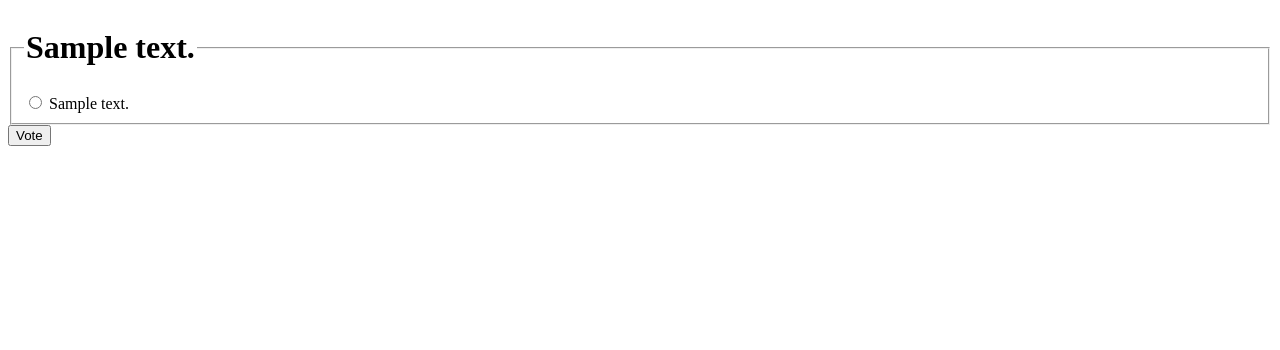
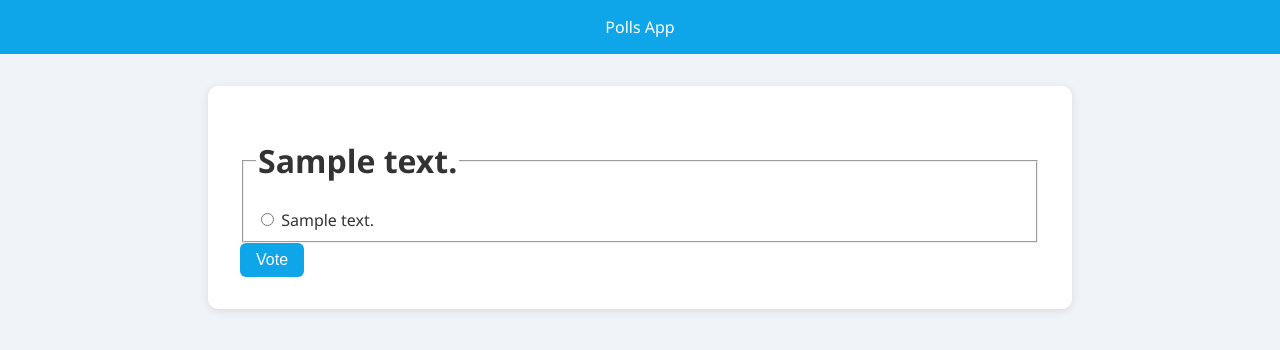
Before and after one commit to shashwot123/polls, a Django app: page /polls/1/ in a window 1280 px wide. Shown: the top 350 px of the page. Run offline with Django 3.2, Linux system fonts and the light colour scheme; tables that the repository leaves empty hold one stand-in row (values such as "Sample post").

Commit message:
Changes to the appearance of the pages

```diff
--- a/polls/static/polls/style.css
+++ b/polls/static/polls/style.css
@@ -1,7 +1,59 @@
-li a {
-    color: green;
+body {
+    font-family: 'Segoe UI', Tahoma, Geneva, Verdana, sans-serif;
+    background: #f0f4f8;
+    margin: 0;
+    padding: 0;
+    color: #333;
 }
 
-body {
-    background: rgb(160, 118, 118);
+header {
+    background-color: #0ea5e9;
+    color: white;
+    padding: 1rem;
+    text-align: center;
 }
+
+.container {
+    max-width: 800px;
+    margin: 2rem auto;
+    padding: 2rem;
+    background: white;
+    border-radius: 10px;
+    box-shadow: 0 2px 10px rgba(0, 0, 0, 0.1);
+}
+
+a {
+    color: #0ea5e9;
+    text-decoration: none;
+}
+
+a:hover {
+    text-decoration: underline;
+}
+
+ul {
+    list-style: none;
+    padding: 0;
+}
+
+li {
+    margin: 1rem 0;
+    padding: 1rem;
+    border: 1px solid #ddd;
+    border-radius: 8px;
+    background-color: #f9fafb;
+}
+
+button, input[type="submit"] {
+    background-color: #0ea5e9;
+    color: white;
+    border: none;
+    padding: 0.5rem 1rem;
+    border-radius: 6px;
+    cursor: pointer;
+    font-size: 1rem;
+}
+
+button:hover, input[type="submit"]:hover {
+    background-color: #0284c7;
+}
--- a/polls/templates/polls/detail.html
+++ b/polls/templates/polls/detail.html
@@ -1,10 +1,15 @@
 <!doctype html>
 <html lang="en-US">
   <head>
-    <meta charset="utf-8" />
     <title>My test page</title>
+    {% load static %}
+    <link rel="stylesheet" href="{% static 'polls/style.css' %}">
   </head>
   <body>
+    <header>
+      Polls App
+    </header>
+    <div class="container">
       <form action="{% url 'polls:vote' question.id %}" method="post">
         {% csrf_token %}
         <fieldset>
@@ -17,5 +22,6 @@
         </fieldset>
         <input type="submit" value="Vote">
       </form>
+    </div>
   </body>
 </html>
--- a/polls/templates/polls/index.html
+++ b/polls/templates/polls/index.html
@@ -7,6 +7,10 @@
     <link rel="stylesheet" href="{% static 'polls/style.css' %}">
   </head>
   <body>
+    <header>
+      Polls App
+    </header>
+    <div class="container">
       {% if latest_question_list %}
       <ul>
       {% for question in latest_question_list %}
@@ -16,5 +20,6 @@
       {% else %}
           <p>No polls are available.</p>
       {% endif %}
+    </div>
   </body>
 </html>
```
Also changed, not shown: polls/templates/polls/results.html (+6 -1 lines). Lines whose indentation alone changed are shown as unchanged.
